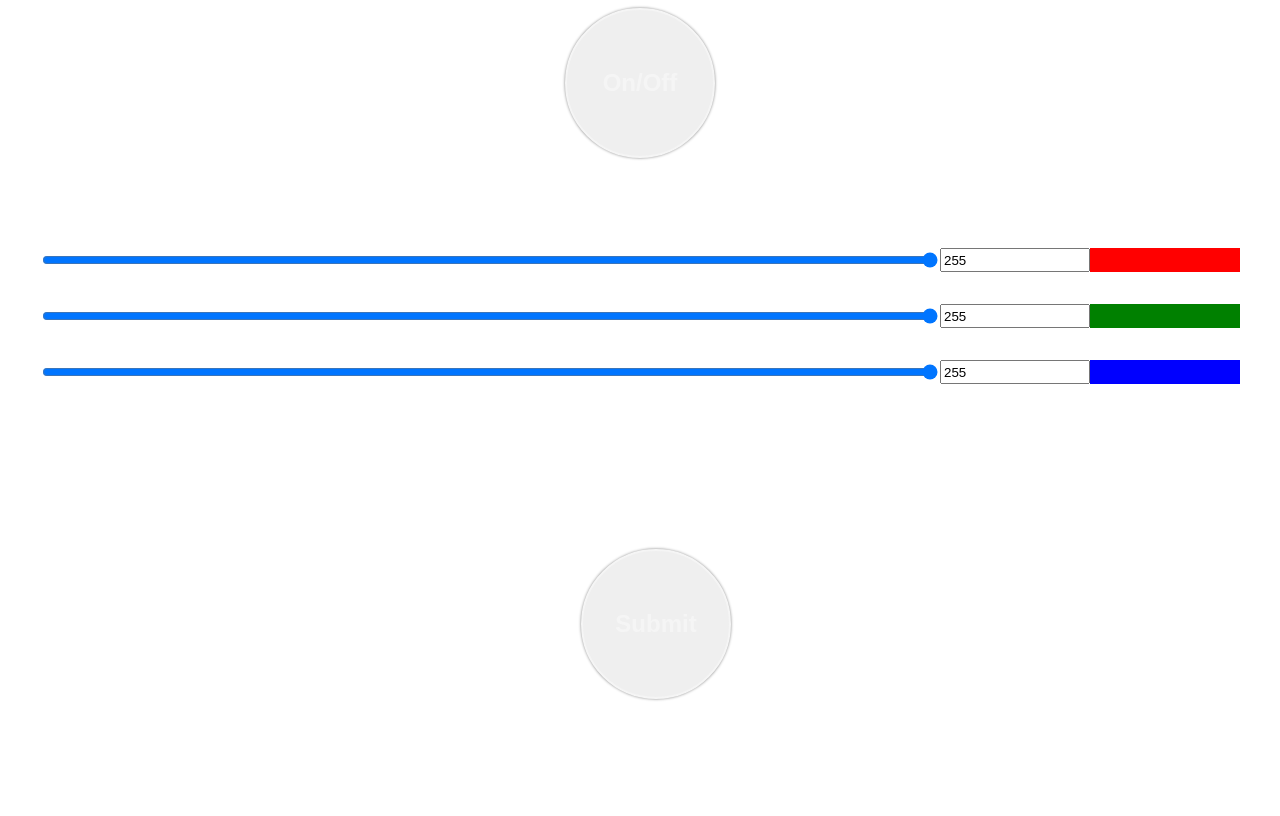
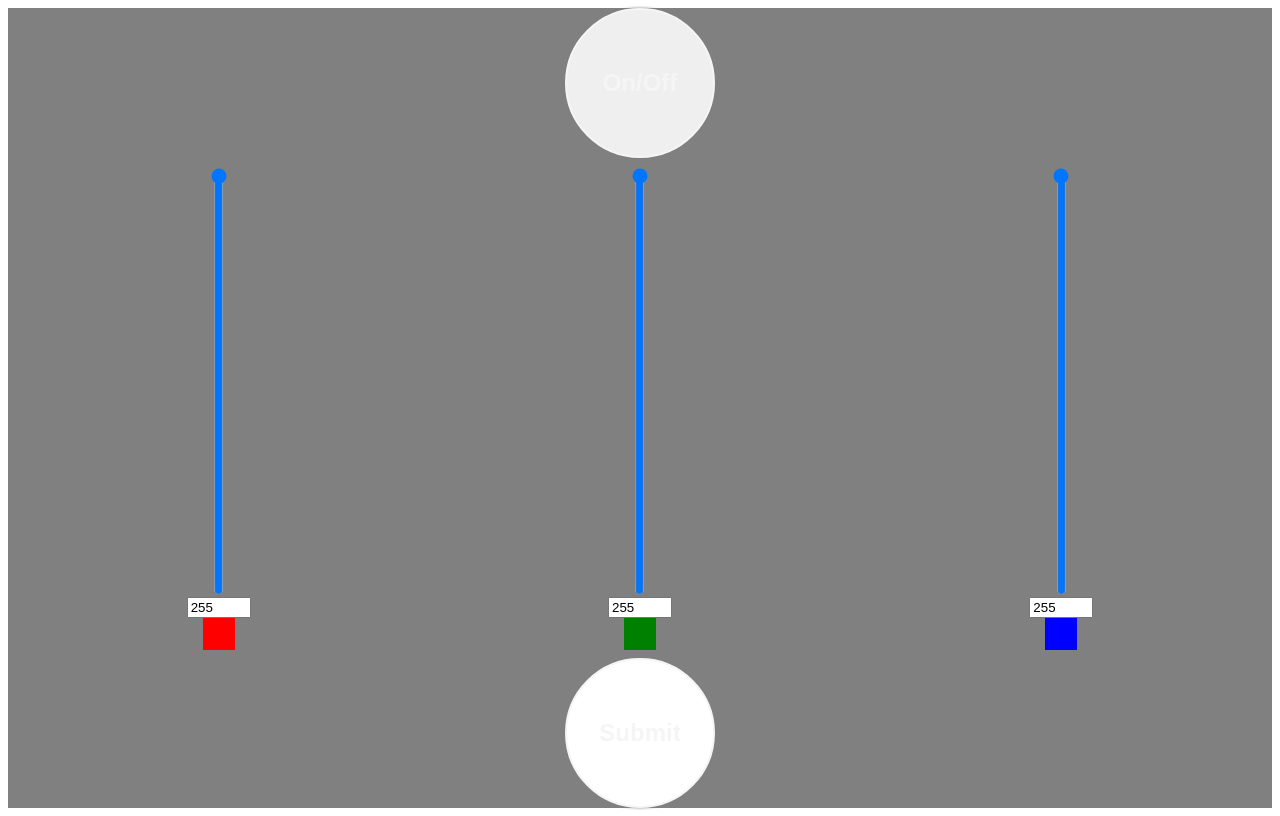
Before and after one commit to chasefarmer2808/rgbapp, a Flask app: page / in a window 1280 px wide. Before the commit the page ends 701 px from the top, so only its background shows below. Run offline with Flask 2, Linux system fonts and the light colour scheme.

Commit message:
start app on boot and vertical sliders

```diff
--- a/app.py
+++ b/app.py
@@ -1,3 +1,4 @@
+import logging
 import RPi.GPIO as GPIO
 
 from flask import Flask, render_template
@@ -51,6 +52,7 @@ def set_rgb(r, g, b):
 
 if __name__ == '__main__':
     try:
+        logging.basicConfig(filename='output.log', level=logging.INFO)
         app.run(debug=True, host='0.0.0.0')
     finally:
         GPIO.cleanup()
--- a/static/css/styles.css
+++ b/static/css/styles.css
@@ -2,13 +2,16 @@ body {
     display: flex;
     flex-direction: column;
     justify-content: center;
+    max-height: 100vh;
 }
 
 .main-container {
+    background-color: gray;
     width: 100%;
+    height: 100vh;
     display: grid;
     grid-template-columns: 1fr;
-    grid-template-rows: 1fr 2fr 2fr;
+    grid-template-rows: 1fr 4fr 1fr;
     grid-gap: 8px;
     align-items: center;
     justify-items: center;
@@ -16,11 +19,6 @@ body {
         "power"
         "picker"
         "submit"
-}
-
-.submit-container {
-    grid-area: submit;
-    height: 75px;
 }
 
 .power-button-container {
@@ -47,12 +45,23 @@ body {
 .color-picker-container {
     grid-area: picker;
     width: 100%;
+    height: 100%;
+}
+
+.slider-container {
+    display: grid;
+    grid-template-columns: 1fr 1fr 1fr;
+    height: 100%;
 }
 
 .slider {
     display: grid;
-    grid-template-columns: 6fr 1fr 1fr;
-    margin: 32px;
+    grid-template-rows: 6fr auto;
+    justify-items: center;
+}
+
+.slider input {
+    -webkit-appearance: slider-vertical;
 }
 
 .lg-slider {
@@ -60,8 +69,8 @@ body {
 }
 
 .color-box {
-    width: 100%;
-    height: 24px;
+    width: 32px;
+    height: 32px;
 }
 
 #red-box {
@@ -78,14 +87,8 @@ body {
 
 .submit-container {
     grid-area: submit;
-    width: 100%;
-    height: 100%;
-    display: grid;
 }
 
 .submit-button-container {
-    width: 100%;
-    display: flex;
-    margin: 16px;
-    justify-content: center;
+
 }
--- a/static/js/index.js
+++ b/static/js/index.js
@@ -4,7 +4,7 @@ $(document).ready(function() {
 
 var r_input, b_input, g_input,
     r_slider, b_slider, g_slider,
-    onBtn, offBtn, submitBtn, statusView;
+    onBtn, offBtn, submitBtn;
 
 var BASE_URL = 'http://192.168.0.106:5000';
 
@@ -33,8 +33,6 @@ function startup() {
 
     powerBtn = document.querySelector('#toggle-button');
     submitBtn = document.querySelector('#submit-button');
-
-    statusView = document.querySelector('.status-container');
 
     r_input.addEventListener('input', updateRGBValuesFromInput, false);
     g_input.addEventListener('input', updateRGBValuesFromInput, false);
@@ -86,7 +84,7 @@ function setRGBInputs() {
 }
 
 function updateStatusBackground() {
-    statusView.style.backgroundColor = `rgb(${rVal},${gVal},${bVal})`;
+    submitBtn.style.backgroundColor = `rgb(${rVal},${gVal},${bVal})`;
 }
 
 function updateRGB() {
--- a/templates/index.html
+++ b/templates/index.html
@@ -30,12 +30,7 @@
                 </div>
             </div>
             <div class="submit-container">
-                <div class="status-container">
-                    <div class="status"></div>
-                </div>
-                <div class="submit-button-container">
-                    <button type="button" class="circle-button" id="submit-button">Submit</button>
-                </div>
+                <button type="button" class="circle-button" id="submit-button">Submit</button>
             </div>
         </div>
     <body>
```
Also changed, not shown: 2 other files.
